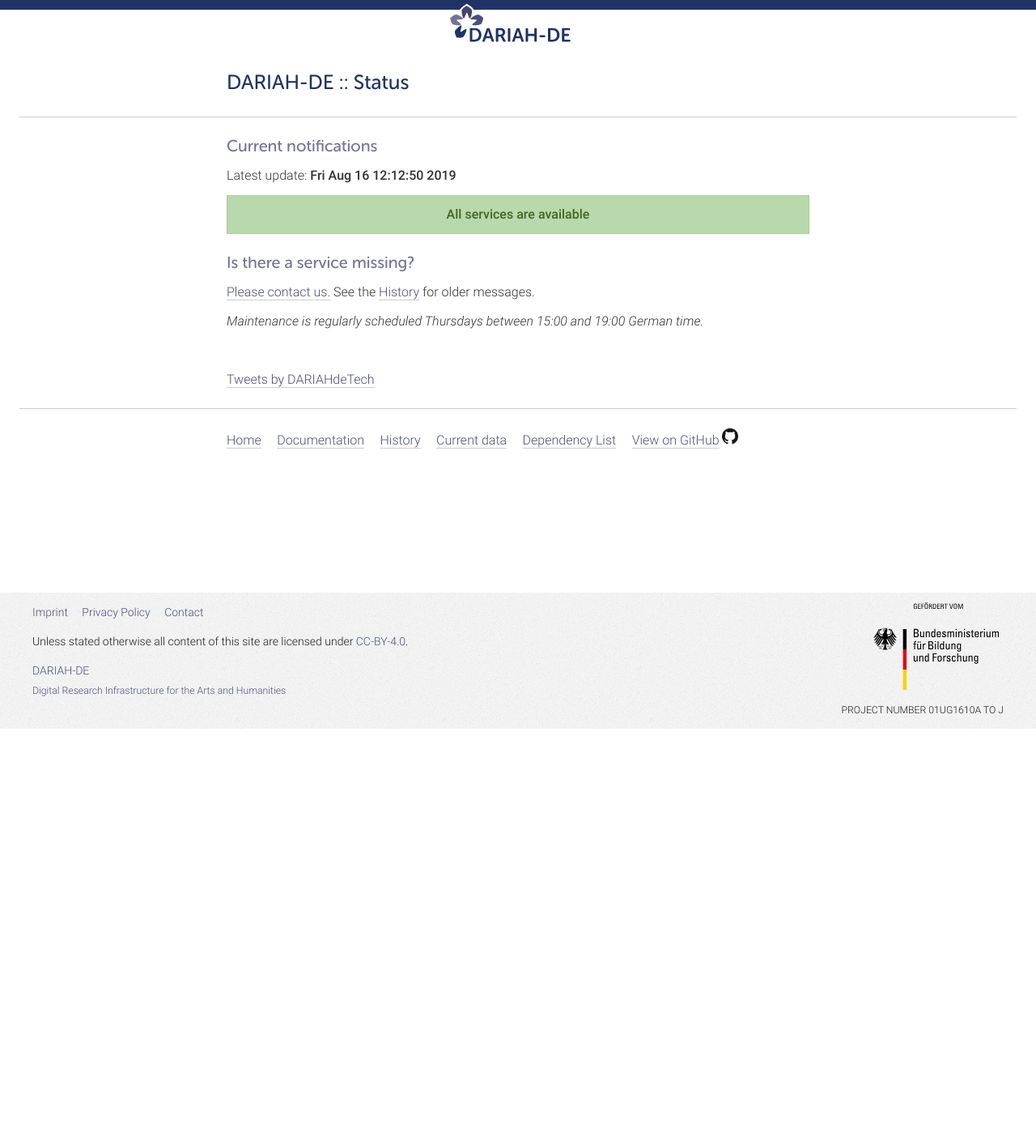
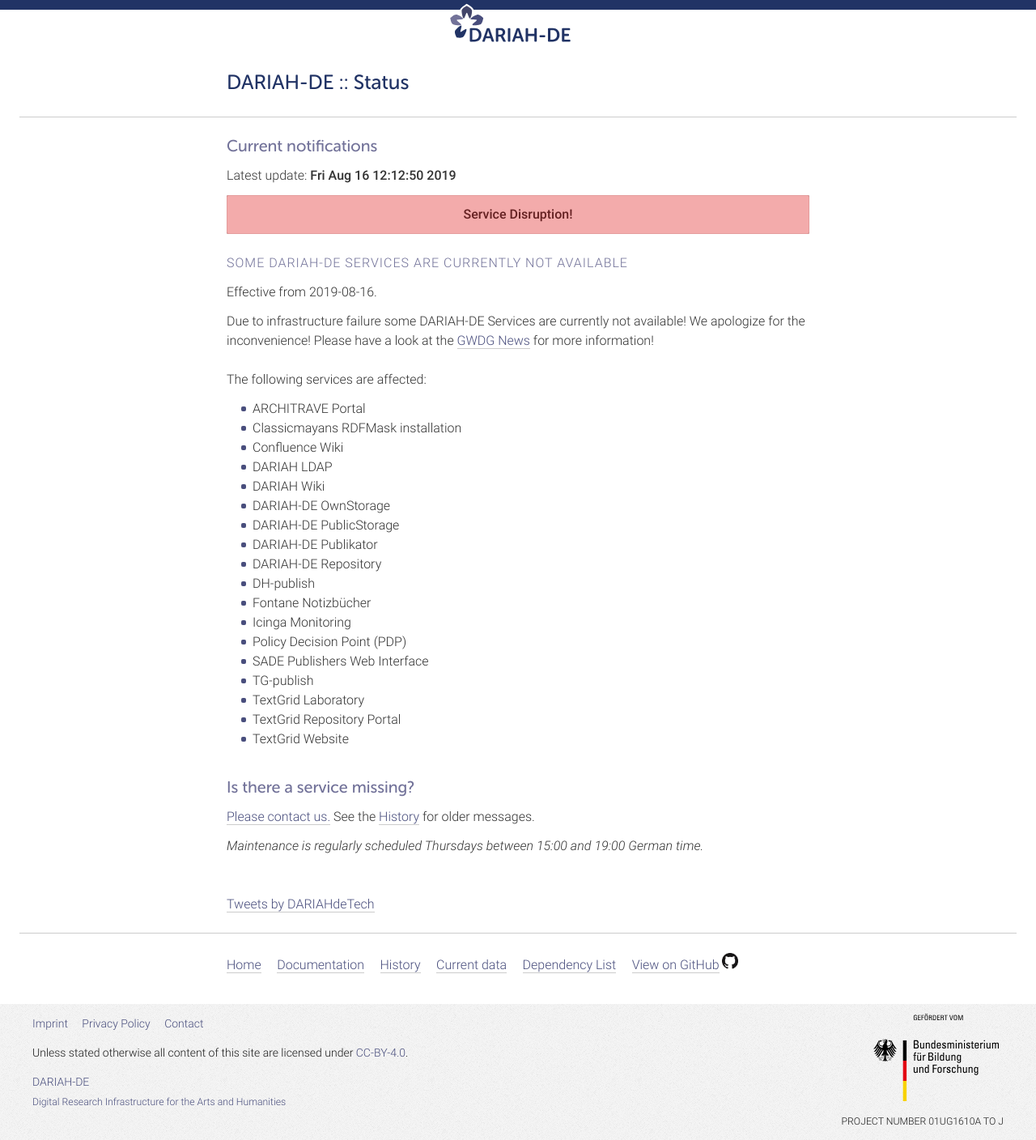
Before and after one commit to DARIAH-DE/status, a Jekyll site: the page built from index.md, in a window 1280 px wide. Shown: the whole page at 81% size. Built offline with Jekyll 4.4.1, drawn with Linux system fonts in a browser that asks for light colours; comment, search, counter and statistics services are not loaded; before the commit the page ends 900 px from its top, so only the background shows below that.

Commit message:
Update outages.yaml

```diff
--- a/_data/outages.yaml
+++ b/_data/outages.yaml
@@ -1,4 +1,10 @@
 ---
+- title: 'Some DARIAH-DE Services are currently not available'
+  date_start: '2019-08-16'
+  hide: false
+  description: 'Due to infrastructure failure some DARIAH-DE Services are currently not available! We apologize for the inconvenience! Please have a look at the <a href="https://info.gwdg.de/news/update-3-stoerung-speicher-fuer-esx-cluster/">GWDG News</a> for more information!'
+  affected:
+    - '/infrastructure/gwdg-esx'
 - title: 'TextGrid website and textgridrep.org not available'
   date_start: '2019-05-16'
   hide: true
```
